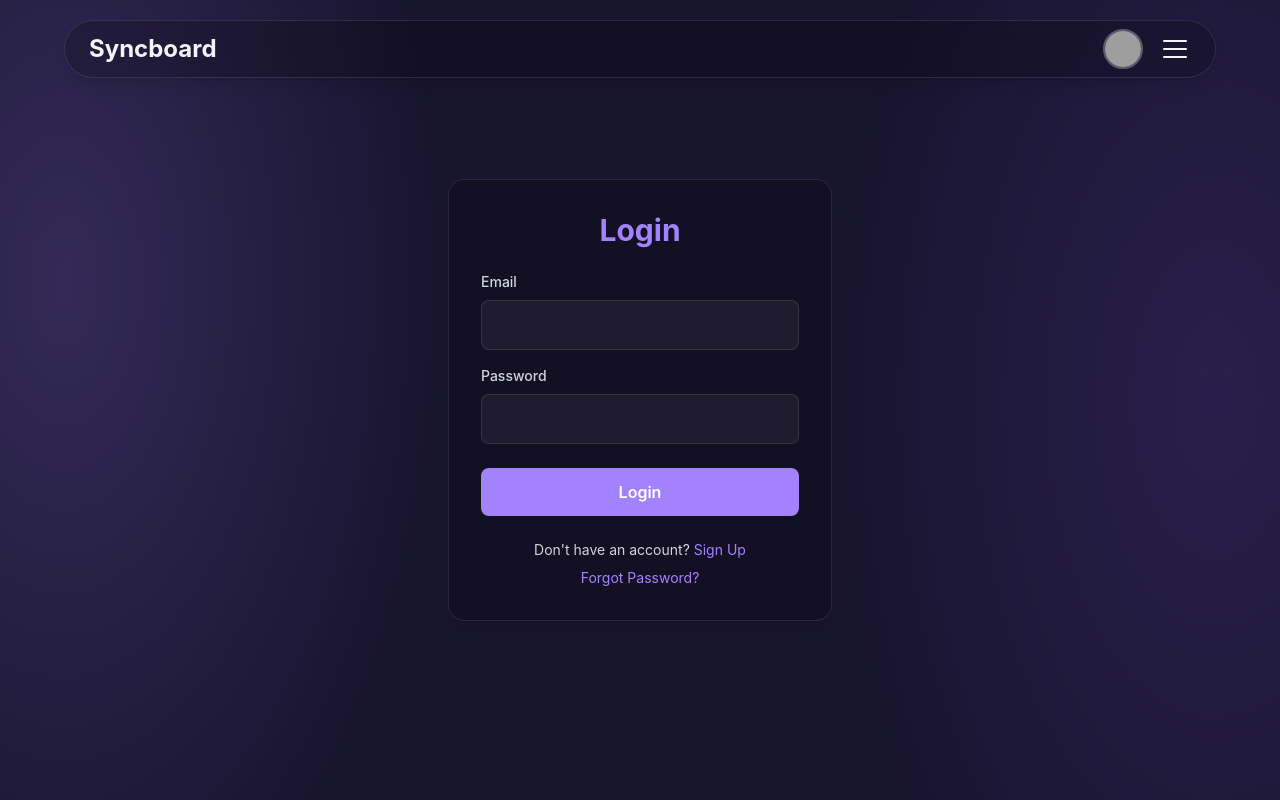
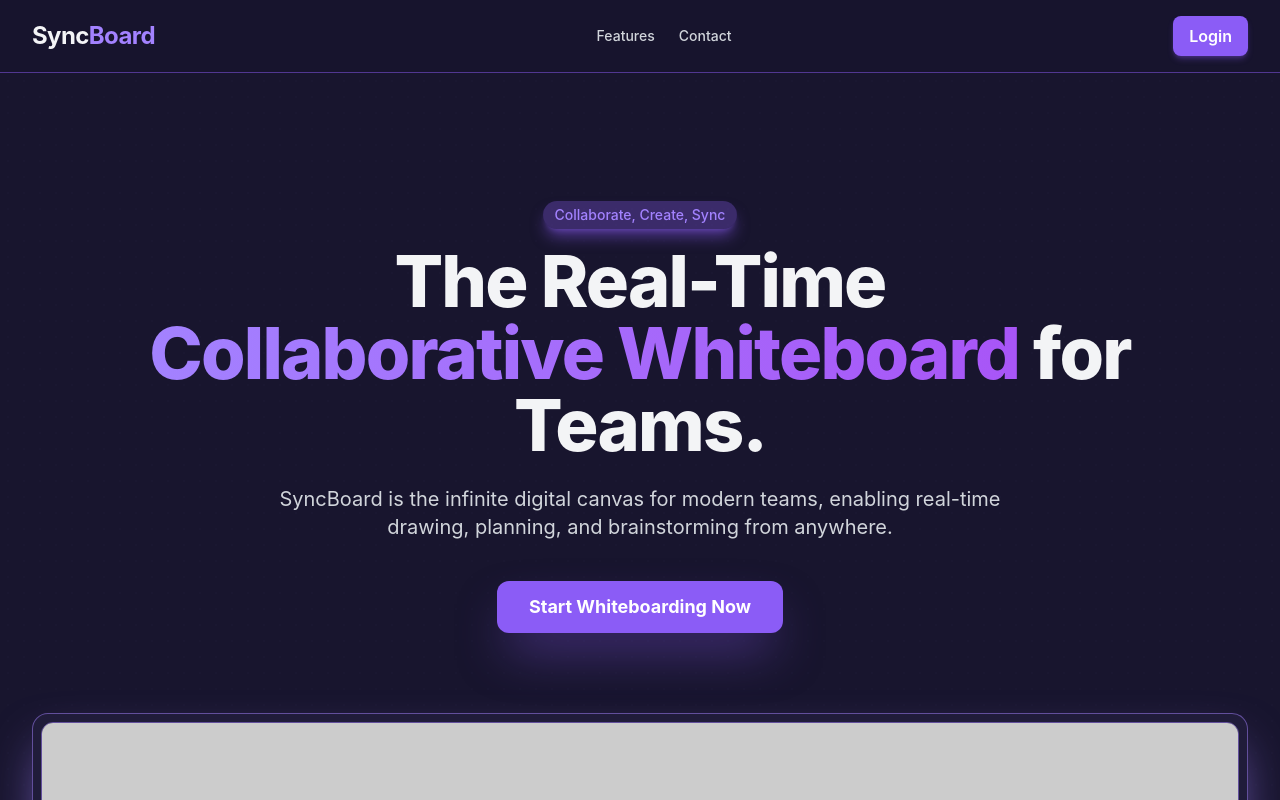
Before and after one commit to noturbob/syncboard, a React (Create React App) app in the folder client/: page / in a window 1280 px wide. Before the commit this address led to /login. Built offline with nearby package versions, Linux system fonts and the light colour scheme; grey boxes are pictures that could not be loaded; the HTML template or start-up script is replaced by a standard one.

Commit message:
Added landing page and upated routes

```diff
--- a/client/src/App.js
+++ b/client/src/App.js
@@ -19,22 +19,24 @@ import './App.css';
 
 const AppLayout = () => {
   const location = useLocation();
-  // Hide the main app navbar on the whiteboard and the new landing page
-  const showNavbar = !location.pathname.startsWith('/whiteboard') && location.pathname !== '/landing';
+  // List of all public-facing pages where the main app Navbar should NOT be shown
+  const publicPaths = ['/', '/login', '/signup', '/forgot', '/reset-password'];
+
+  const showNavbar = !location.pathname.startsWith('/whiteboard') && !publicPaths.includes(location.pathname);
 
   return (
     <>
       {showNavbar && <Navbar />}
       <Routes>
         {/* --- Public Routes --- */}
-        <Route path="/landing" element={<LandingPage />} />
+        <Route path="/" element={<LandingPage />} />
         <Route path="/login" element={<Login />} />
         <Route path="/signup" element={<Signup />} />
         <Route path="/forgot" element={<Forgot />} />
         <Route path="/reset-password/:token" element={<ResetPassword />} />
 
         {/* --- Protected Routes --- */}
-        <Route path="/" element={<PrivateRoute><Home /></PrivateRoute>} />
+        <Route path="/home" element={<PrivateRoute><Home /></PrivateRoute>} />
         <Route path="/dashboard" element={<PrivateRoute><Dashboard /></PrivateRoute>} />
         <Route path="/projects" element={<PrivateRoute><Projects /></PrivateRoute>} />
         <Route path="/profile" element={<PrivateRoute><Profile /></PrivateRoute>} />
--- a/client/src/components/LandingPage/LandingPage.jsx
+++ b/client/src/components/LandingPage/LandingPage.jsx
@@ -4,8 +4,7 @@ import React, { useEffect, useRef } from 'react';
 const useScrollAnimation = (rootMargin = '0px', threshold = 0.2) => {
     const elementsRef = useRef([]);
     useEffect(() => {
-        const currentElements = elementsRef.current; // Store the ref value
-
+        const currentElements = elementsRef.current;
         const observer = new IntersectionObserver((entries, obs) => {
             entries.forEach(entry => {
                 if (entry.isIntersecting) {
@@ -15,12 +14,9 @@ const useScrollAnimation = (rootMargin = '0px', threshold = 0.2) => {
                 }
             });
         }, { root: null, rootMargin, threshold });
-
         currentElements.forEach(el => {
             if (el) observer.observe(el);
         });
-
-        // Use the stored variable in the cleanup function
         return () => {
             if (currentElements) {
                 currentElements.forEach(el => {
@@ -94,8 +90,8 @@ const LandingPage = () => {
                         <a href="#features" className="hover:text-accent transition">Features</a>
                         <a href="#contact" className="hover:text-accent transition">Contact</a>
                     </div>
-                    <a href="/signup" className="bg-accent-dark hover:bg-accent text-white font-semibold py-2 px-4 rounded-lg transition shadow-md shadow-accent-dark/30">
-                        Start Free Trial
+                    <a href="/login" className="bg-accent-dark hover:bg-accent text-white font-semibold py-2 px-4 rounded-lg transition shadow-md shadow-accent-dark/30">
+                        Login
                     </a>
                 </nav>
             </header>
@@ -105,7 +101,7 @@ const LandingPage = () => {
                     <div className="absolute inset-0 z-0 opacity-10 bg-[radial-gradient(#2c2a4b_1px,transparent_1px)] [background-size:16px_16px]"></div>
                     <div className="max-w-7xl mx-auto px-4 sm:px-6 lg:px-8 relative z-10 text-center">
                         <p ref={heroRefs.tagline} className="fade-in inline-block text-sm font-medium text-accent bg-accent-dark/30 rounded-full px-3 py-1 mb-4 shadow-lg shadow-accent-dark/50">
-                            Collaborate, Create, Sync 🚀
+                            Collaborate, Create, Sync
                         </p>
                         <h1 ref={heroRefs.title} className="fade-in text-4xl sm:text-6xl md:text-7xl font-extrabold tracking-tight mb-6">
                             The Real-Time <br className="hidden sm:inline" />
@@ -158,7 +154,7 @@ const LandingPage = () => {
                             <p className="text-lg font-bold tracking-tight text-accent">
                                 <span className="text-highlight">Sync</span>Board
                             </p>
-                            <p className="text-sm text-subtle/70 mt-1">© 2024 SyncBoard Inc. All rights reserved.</p>
+                            <p className="text-sm text-subtle/70 mt-1">© 2025 SyncBoard Inc. All rights reserved.</p>
                         </div>
                         <div className="space-x-6 text-subtle text-sm">
                             <a href="/terms" className="hover:text-accent transition">Terms of Service</a>
--- a/client/src/components/Login/Login.jsx
+++ b/client/src/components/Login/Login.jsx
@@ -24,7 +24,7 @@ const Login = () => {
     try {
       const res = await axios.post('http://localhost:4000/api/auth/login', { email, password });
       login(res.data.token);
-      navigate('/');
+      navigate('/home');
     } catch (err) {
       setError(err.response?.data?.msg || 'An error occurred.');
     }
--- a/client/src/components/Navbar/Navbar.jsx
+++ b/client/src/components/Navbar/Navbar.jsx
@@ -36,7 +36,9 @@ const Navbar = () => {
       ref={menuRef}
     >
       <Link to="/" className="text-2xl font-bold text-highlight">
-        Syncboard
+      <p>
+        <span className="text-highlight">Sync</span>Board
+      </p>
       </Link>
       <div className="relative flex items-center gap-4">
         <img
```
